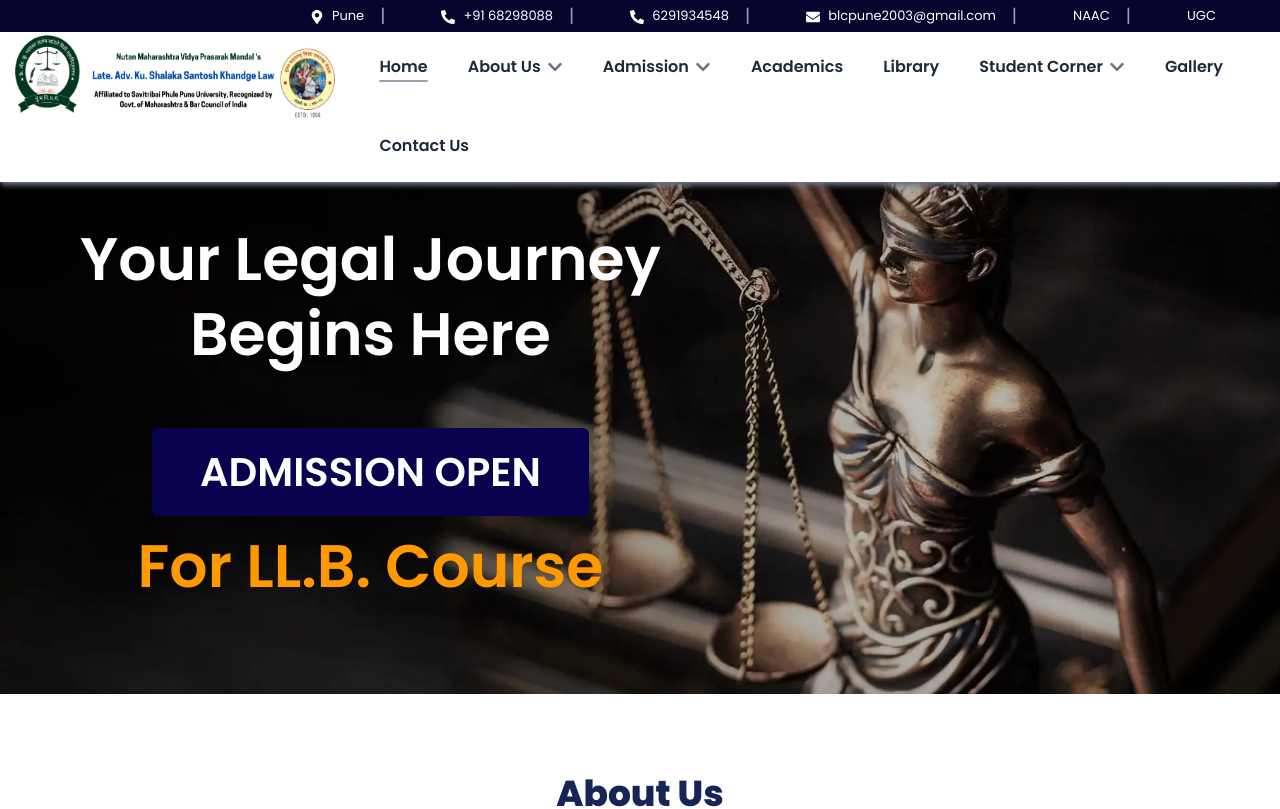
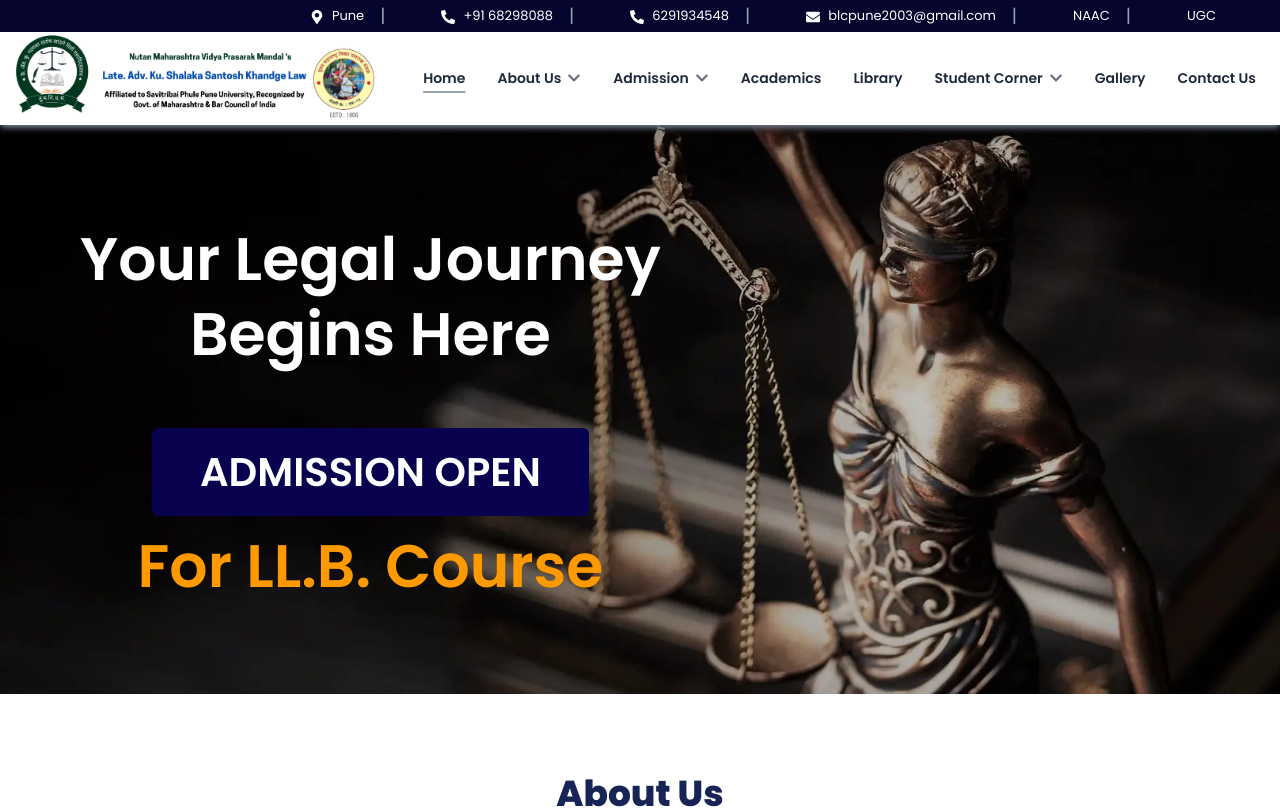
Before and after one commit to Naman2166/Law-College-Website, a React (Vite) app in the folder frontend/: page / in a window 1280 px wide. Shown: the top 809 px of the page. Built offline with nearby package versions, Linux system fonts and the light colour scheme.

Commit message:
changed navbar layout

```diff
--- a/frontend/src/components/Navbar.jsx
+++ b/frontend/src/components/Navbar.jsx
@@ -139,7 +139,7 @@
           <div className="lg:hidden flex items-center">
             <FaBars
               onClick={() => setShowMenu(!showMenu)}
-              className="text-[30px] sm:text-[33px] text-[#1245A8] cursor-pointer"
+              className="text-3xl sm:text-4xl text-[#1245A8] cursor-pointer"
             />
           </div>
         </div>
@@ -147,8 +147,8 @@
 
         {/* Desktop Nav / Right part */}
 
-        <div className="relative hidden lg:flex justify-end items-center gap-16 py-3 px-7 bg-white">
-          <ul className="text-gray-800 text-[16px] flex flex-wrap gap-8 xl:gap-8 font-semibold">
+        <div className="relative hidden lg:flex justify-end items-center gap-16 py-3 px-5 bg-white">
+          <ul className="text-gray-800 text-[14px] flex flex-wrap gap-8 xl:gap-6 font-semibold">
             {bottomNavLinks.map(({ to, label, arrow }, index) => (
               <div
                 key={to}
```
